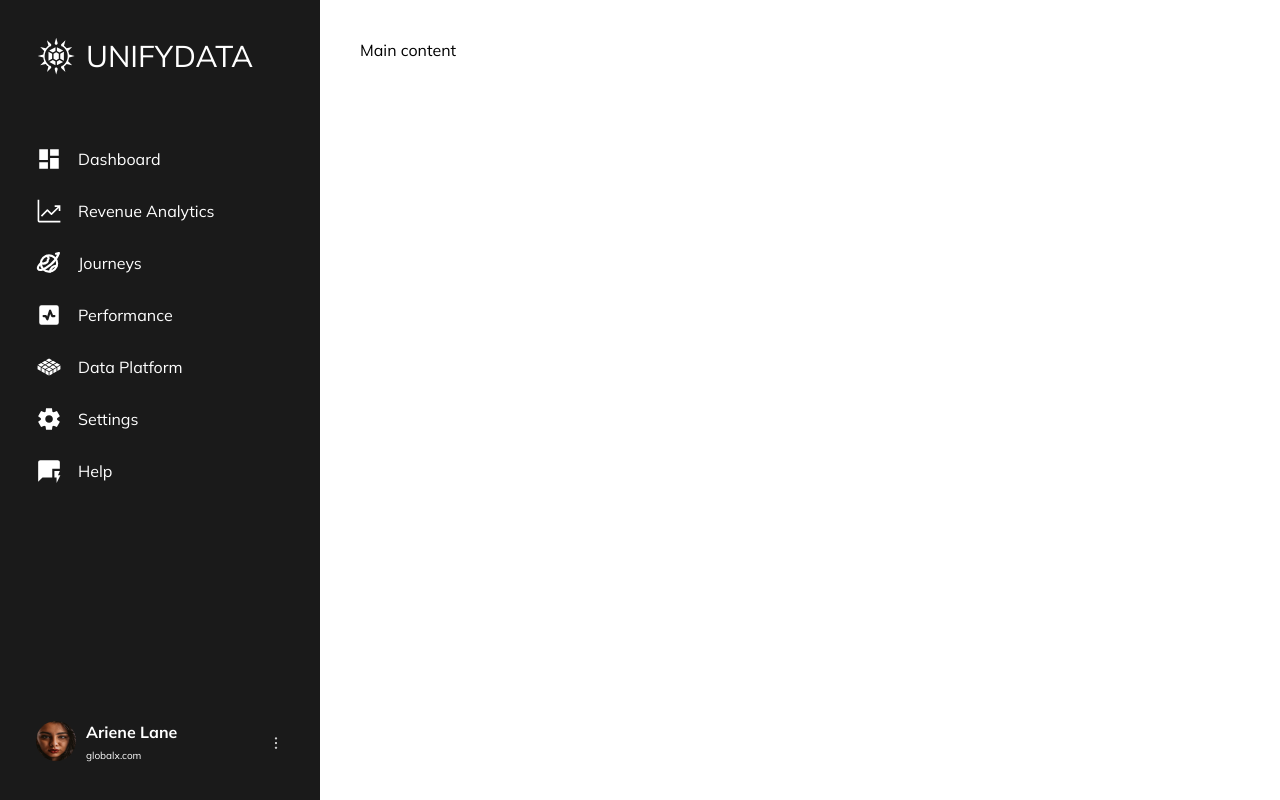
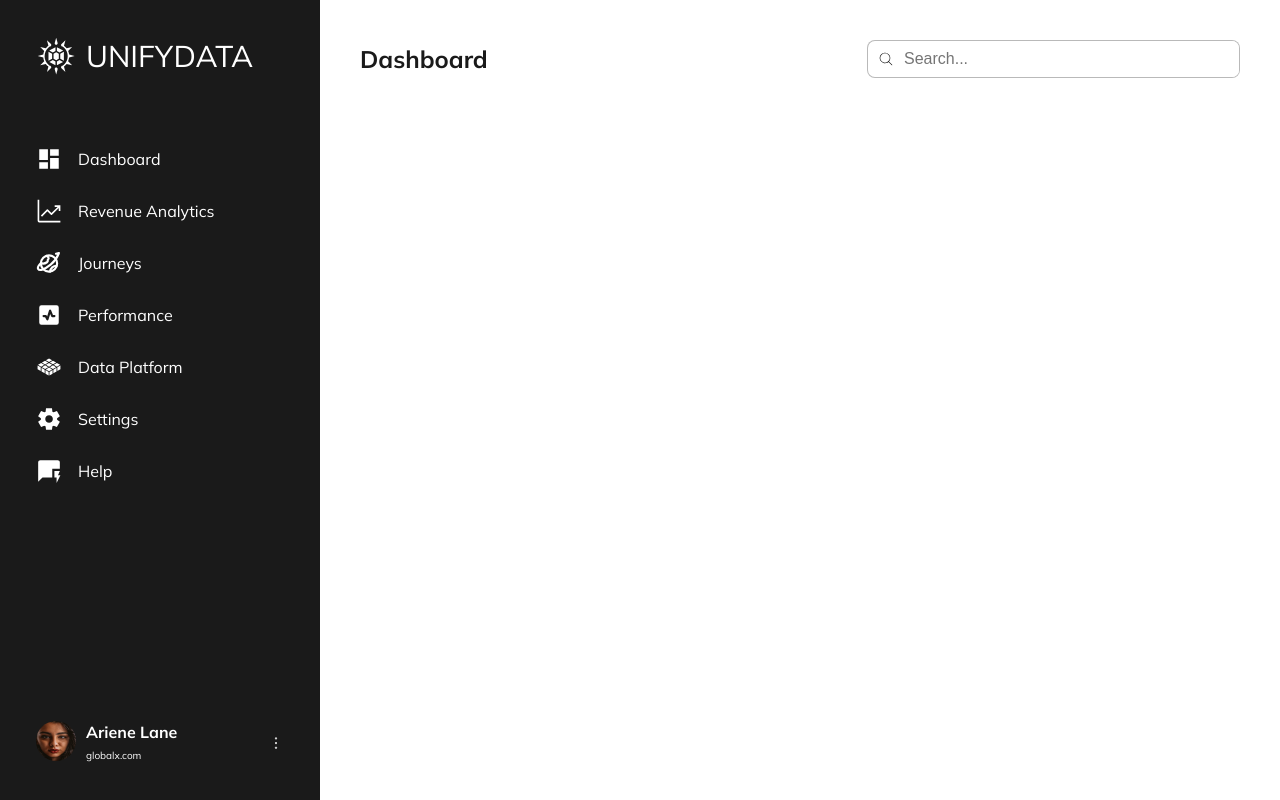
Before and after one commit to bpinazmul18/markopolo-assignment, a React (Vite) app: page / in a window 1280 px wide. Built offline with nearby package versions, Linux system fonts and the light colour scheme; no server answers.

Commit message:
feat: add header

```diff
--- /dev/null
+++ b/src/assets/styles/_header.scss
@@ -0,0 +1,36 @@
+header {
+  display: flex;
+  align-items: center;
+  justify-content: space-between;
+
+  h2 {
+    font-size: 2.4rem;
+    line-height: 2.8rem;
+    color: #1a1a1a;
+    text-transform: capitalize;
+  }
+
+  .search-wrapper {
+    display: flex;
+    border: 0.1rem solid rgba(0, 0, 0, 0.276);
+    border-radius: 0.8rem;
+    align-items: stretch;
+    background-color: #fff;
+    overflow: hidden;
+    max-width: 40rem;
+
+    img {
+      margin: 1rem;
+    }
+
+    .search {
+      border: none;
+      width: 33.5rem;
+      font-size: 1.6rem;
+
+      &:focus {
+        outline: none;
+      }
+    }
+  }
+}
--- a/src/assets/styles/main.scss
+++ b/src/assets/styles/main.scss
@@ -1,4 +1,5 @@
 @use './variables.scss' as *;
+@import './header.scss';
 @import './navbar.scss';
 @import './_main_content.scss';
 @import './_sidebar.scss';
--- a/src/components/Header.tsx
+++ b/src/components/Header.tsx
@@ -0,0 +1,12 @@
+export default function Header() {
+  return (
+    <header>
+      <h2>Dashboard</h2>
+
+      <div className="search-wrapper">
+        <img src="./images/magnifying-glass-thin.svg" alt="Search icon" />
+        <input type="text" className="search" placeholder="Search..." />
+      </div>
+    </header>
+  );
+}
--- a/src/components/MainContent.tsx
+++ b/src/components/MainContent.tsx
@@ -1,3 +1,9 @@
+import Header from './Header.tsx';
+
 export default function MainContent() {
-  return <div className="mainContent">Main content</div>;
+  return (
+    <div className="mainContent">
+      <Header />
+    </div>
+  );
 }
```
Also changed, not shown: public/images/magnifying-glass-thin.svg (added).
